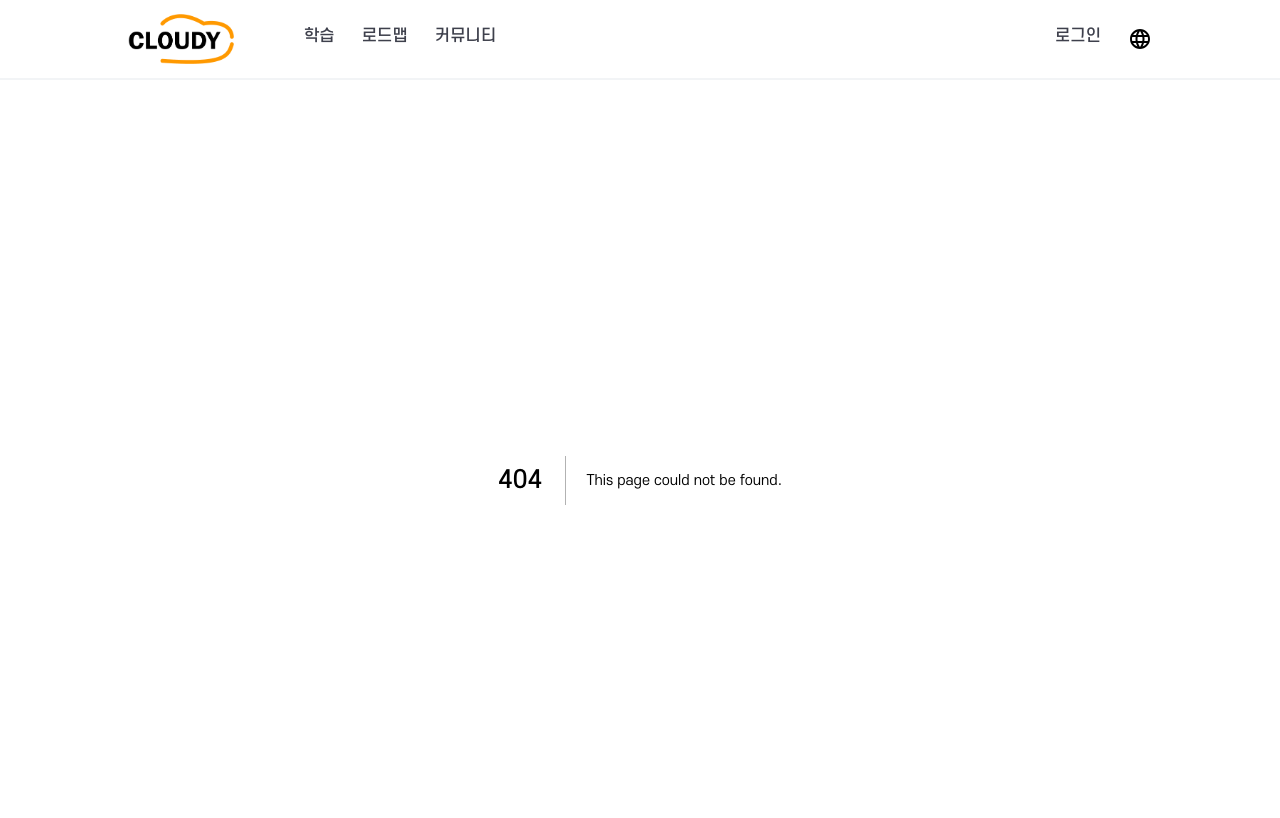
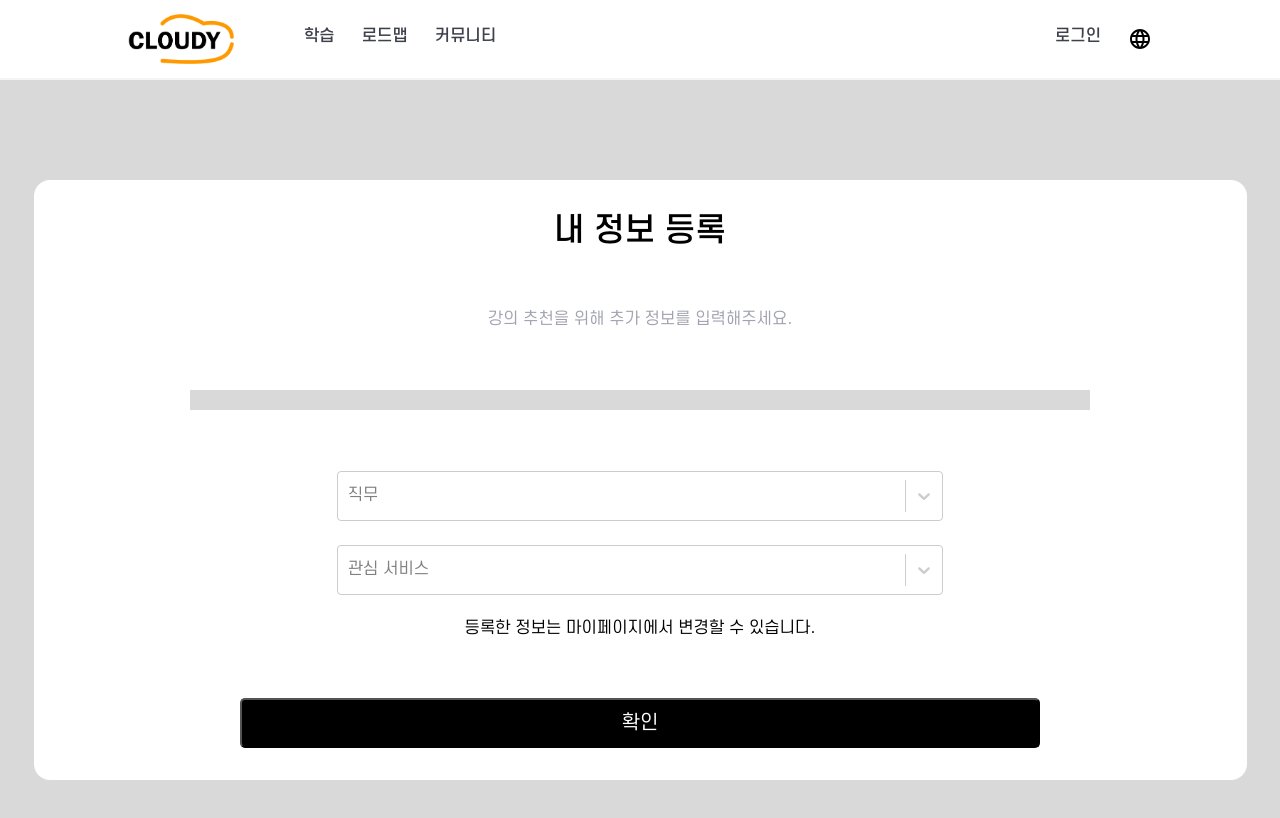
Before and after one commit to aws-cloudy/cloudy, a Next.js app in the folder frontend/: page /join in a window 1280 px wide. Before the commit this address had no page. Shown: the top 818 px of the page. Built offline with nearby package versions, Linux system fonts and the light colour scheme.

Commit message:
[FE-PAGE] feat: 정보등록 컴포넌트 UI 디자인 #21

```diff
--- /dev/null
+++ b/frontend/app/join/page.module.scss
@@ -0,0 +1,9 @@
+@import '@/styles/theme.scss';
+
+.section {
+  display: flex;
+  background-color: $gray6;
+  min-height: 100vh;
+  align-items: center;
+  justify-content: center;
+}
--- /dev/null
+++ b/frontend/app/join/page.tsx
@@ -0,0 +1,14 @@
+import RegistInfo from '@/components/registInfomation'
+import styles from './page.module.scss'
+
+const joinPage = () => {
+  return (
+    <>
+      <section className={styles.section}>
+        <RegistInfo />
+      </section>
+    </>
+  )
+}
+
+export default joinPage
--- /dev/null
+++ b/frontend/components/registInfomation/index.tsx
@@ -0,0 +1,62 @@
+'use client'
+import Select from 'react-select'
+import styles from './indext.module.scss'
+import '@/styles/theme.scss'
+export default function RegistInfo() {
+  const options = [
+    { value: 'Data Scientist', label: 'Data Scientist' },
+    { value: 'Data2', label: 'Data2' },
+    { value: 'Data3', label: 'Data3' },
+    { value: 'Data4', label: 'Data4' },
+    { value: 'Data5', label: 'Data5' },
+  ]
+
+  const customStyles = {
+    control: (base: any) => ({
+      ...base,
+      height: 50,
+      minheight: 50,
+    }),
+  }
+
+  return (
+    <div className={styles.section}>
+      <div className={styles.title}>내 정보 등록</div>
+      <div className={styles.grayText}>강의 추천을 위해 추가 정보를 입력해주세요.</div>
+      <div className={styles.line} />
+      <Select
+        options={options}
+        className={styles.select}
+        placeholder="직무"
+        theme={theme => ({
+          ...theme,
+          colors: {
+            ...theme.colors,
+            primary25: '#ff9900',
+            primary75: 'black',
+            primary: 'black',
+          },
+        })}
+        styles={customStyles}
+      />
+      <Select
+        options={options}
+        className={styles.select}
+        placeholder="관심 서비스"
+        theme={theme => ({
+          ...theme,
+          colors: {
+            ...theme.colors,
+            primary25: '#ff9900',
+            primary75: 'black',
+            primary: 'black',
+          },
+        })}
+        styles={customStyles}
+      />
+      <div className={styles.blackText}>등록한 정보는 마이페이지에서 변경할 수 있습니다.</div>
+
+      <button className={styles.submit}>확인</button>
+    </div>
+  )
+}
--- /dev/null
+++ b/frontend/components/registInfomation/indext.module.scss
@@ -0,0 +1,55 @@
+@import '@/styles/theme.scss';
+
+.section {
+  display: flex;
+  flex-direction: column;
+  background-color: $white;
+  align-items: center;
+  justify-content: center;
+  width: 1213px;
+  height: 600px;
+  border-radius: 16px;
+}
+
+.title {
+  font-size: 2em;
+  font-weight: 500;
+  margin-bottom: 5%;
+}
+
+.grayText {
+  font-size: 1em;
+  color: $gray8;
+  margin-bottom: 5%;
+}
+
+.blackText {
+  font-size: 1em;
+  color: $black;
+  margin-bottom: 5%;
+}
+
+.line {
+  background-color: $gray6;
+  width: 900px;
+  height: 20px;
+  margin-bottom: 5%;
+}
+
+.select {
+  color: $black;
+  inline-size: 50%;
+  font-size: 1em;
+  margin-bottom: 24px;
+  border-radius: 18px;
+}
+
+.submit {
+  background-color: $black;
+  font-size: 1.2em;
+  border-radius: 5px;
+  width: 800px;
+  height: 50px;
+  color: $white;
+  cursor: pointer;
+}
--- a/frontend/package.json
+++ b/frontend/package.json
@@ -21,6 +21,7 @@
     "react-dom": "^18",
     "react-ga4": "^2.1.0",
     "react-icons": "^5.1.0",
+    "react-select": "^5.8.0",
     "sass": "^1.75.0",
     "zustand": "^4.5.2"
   },
```
Also changed, not shown: 1 other file (tests, documents, lock files or other folders).
